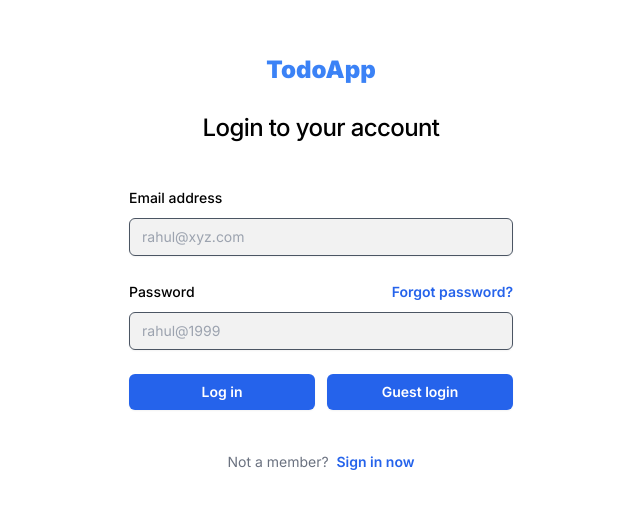
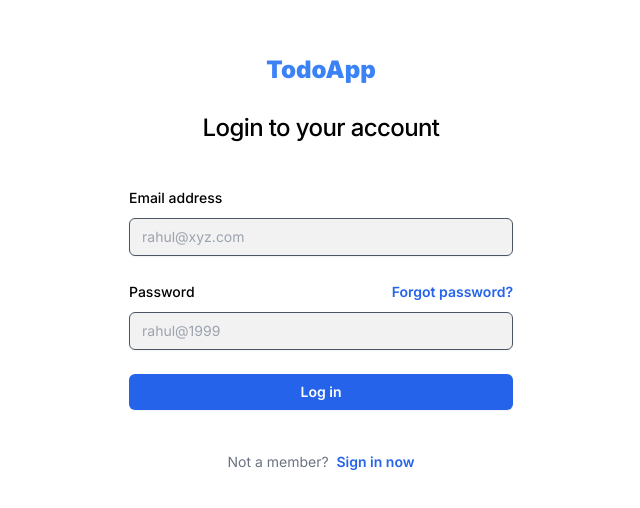
Before and after one commit to nirvair09/internShala_assigment_toDo_app, a Next.js app: page /login in a window 1280 px wide. Shown: the part 138-646 px from the top of the page, without its empty margins (319-959 px from the left). Built offline with nearby package versions, Linux system fonts and the light colour scheme.

Commit message:
Update page.tsx

```diff
--- a/src/app/login/page.tsx
+++ b/src/app/login/page.tsx
@@ -42,30 +42,6 @@
 			toast({title: errorMessage});
 		} finally {
 			setLoginLoading(false);
-		}
-	};
-
-	const guestLogin = async () => {
-		setValues({email: "Jayeshgadhok@gmail.com", password: "Jayesh@1996"});
-		try {
-			setGuestLoading(true);
-			const response = await axios.post("/api/users/login", {
-				email: "Jayeshgadhok@gmail.com",
-				password: "Jayesh@1996",
-			});
-			const responseData = response.data;
-			if (!responseData.error) {
-				router.push("/");
-				toast({title: responseData.message});
-			}
-		} catch (error: any) {
-			const errorMessage =
-				error.response?.data?.error || "An error occurred during guest login.";
-			toast({title: errorMessage});
-			console.error("An error occurred during guest login:", error);
-		} finally {
-			setGuestLoading(false);
-			resetForm();
 		}
 	};
 
@@ -180,7 +156,7 @@
 							</div>
 						</div>
 
-						<div className="grid grid-cols-2 gap-3">
+						<div >
 							<button
 								type="submit"
 								disabled={!isValid || isSubmitting}
@@ -193,21 +169,6 @@
 									</>
 								) : (
 									"Log in"
-								)}
-							</button>
-							<button
-								onClick={guestLogin}
-								type="button"
-								disabled={!isValid || isSubmitting}
-								className="text-white cursor-pointer flex items-center gap-2 w-full justify-center rounded-md bg-blue-600 px-3 py-1.5 text-sm font-semibold leading-6 shadow-sm hover:bg-blue-500 focus-visible:outline focus-visible:outline-2 focus-visible:outline-offset-2 focus-visible:outline-indigo-600"
-							>
-								{isSubmitting && guestLoading ? (
-									<>
-										Logging in...
-										<BiLoaderAlt className="text-lg animate-spin" />
-									</>
-								) : (
-									"Guest login"
 								)}
 							</button>
 						</div>
```
